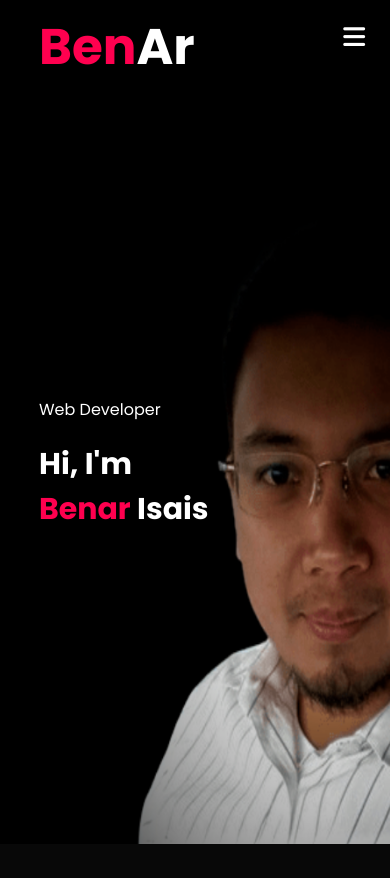
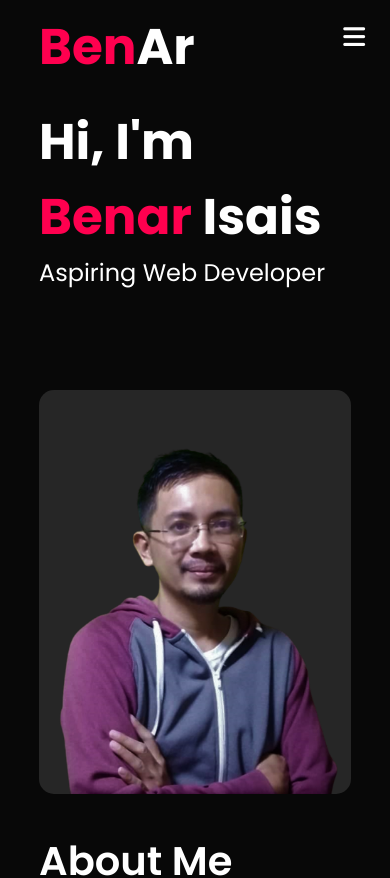
Before and after one commit to bisaisgithub/portfolio, a Next.js app: page / in a window 390 px wide. Shown: the top 878 px of the page. Built offline with nearby package versions, Linux system fonts and the light colour scheme.

Commit message:
change pic and some reponsiveness

```diff
--- a/components/header/Header.js
+++ b/components/header/Header.js
@@ -3,19 +3,21 @@ import { useState } from "react";
 import styles from "../../styles/Header.module.scss";
 
 const Header = () => {
-  const [rightValue, setRightValue] = useState('-200');
+  const [rightValue, setRightValue] = useState("-200");
   return (
-    <header className={styles.header} id='home'>
+    <header className={styles.header} id="home">
       <div className={styles.container}>
         <nav className={styles.nav}>
-          <h3>Ben<span>Ar</span></h3>
+          <h3>
+            Ben<span>Ar</span>
+          </h3>
           {/* <img className={styles.logo} src="./images/logo.png" alt="logo" /> */}
           <ul
-            style={{right:
-              `${rightValue}px`
+            style={{
+              right: `${rightValue}px`,
               // '-00px'
             }}
-            >
+          >
             <li>
               <a href="#home">Home</a>
             </li>
@@ -26,18 +28,32 @@ const Header = () => {
               <a href="#projects">Projects</a>
             </li>
             <li>
-              <Link href="/sample-components" passHref><a>Components</a></Link>
+              <Link href="/sample-components" passHref>
+                <a>Components</a>
+              </Link>
             </li>
             <li>
               <a href="#contact">Contact</a>
             </li>
-            <i className="fa-solid fa-xmark" onClick={()=>setRightValue('-200')}></i>
+            <i
+              className="fa-solid fa-xmark"
+              onClick={() => setRightValue("-200")}
+            ></i>
           </ul>
-          <i className="fa-solid fa-bars" onClick={()=>setRightValue('0')}></i>
+          <i
+            className="fa-solid fa-bars"
+            onClick={() => setRightValue("0")}
+          ></i>
         </nav>
         <div className={styles.headerText}>
-          <p>Web Developer</p>
-          <h1>Hi, I{`'`}m <br/> <span>Benar</span> Isais</h1>
+          {/* <p>Aspiring Web Developer</p> */}
+          <div>
+            <h1>
+              Hi, I{`'`}m <br /> <span>Benar</span> Isais
+            </h1>
+            <p>Aspiring Web Developer</p>
+          </div>
+          <img src="./images/benHeader3.png" alt="" />
         </div>
       </div>
     </header>
--- a/styles/Header.module.scss
+++ b/styles/Header.module.scss
@@ -1,12 +1,13 @@
 .header{
   width: 100%;
   height: 100vh;
-  background-image: url('../public/images/benHeader2.png');
-  background-size: cover;
-  background-position: center;
+  // background-image: url('../public/images/benHeader2.png');
+  // background-size: cover;
+  // background-position: center;
 
-  @media only screen and (max-width: 600px){
-    background-image: url('../public/images/benheaderp2.png');
+  @media only screen and (max-width: 960px){
+    // background-image: url('../public/images/benheaderp2.png');
+    height: auto;
   }
   .container{
     padding: 10px 10%;
@@ -49,17 +50,17 @@
               width: 100%;
             }
           }
-          @media only screen and (max-width: 600px){
+          @media only screen and (max-width: 960px){
             display: block;
             margin: 25px;
           }
         }
         i{
-          @media only screen and (max-width: 600px){
+          @media only screen and (max-width: 960px){
             // left: 25px;
           }
         }
-        @media only screen and (max-width: 600px){
+        @media only screen and (max-width: 960px){
           background-color: var(--red);
           position: fixed;
           top: 0;
@@ -77,30 +78,42 @@
         top: 25px;
         right: 25px;
         cursor: pointer;
-        @media only screen and (max-width:600px) {
+        @media only screen and (max-width:960px) {
           display: block;
           font-size: 25px;
         }
       }
     }
     .headerText{
-      margin-top: 20%;
+      // margin-top: 20%;
       font-size: 30px;
       color: var(--font);
-      @media only screen and (max-width: 600px){
-        margin-top: 100%;
-        font-size: 16px;
+      display: flex;
+      align-items: center;
+      justify-content: space-between;
+      @media only screen and (max-width: 960px){
+        // margin-top: 100%;
+        font-size: 24px;
       }
       h1{
         font-size: 60px;
         margin-top: 20px;
-        @media only screen and (max-width: 600px){
-          font-size: 30px;
+        @media only screen and (max-width: 960px){
+          font-size: 50px;
         }
         span{
           color: var(--red);
         }
       }
+      img{
+        // margin-left: 20px;
+        width: 50%;
+        border-radius: 50%;
+        @media only screen and (max-width: 740px){
+          font-size: 50px;
+          display: none;
+        }
+      }
     }
   }
 }
```
Also changed, not shown: public/images/benHeader3.png (added).
